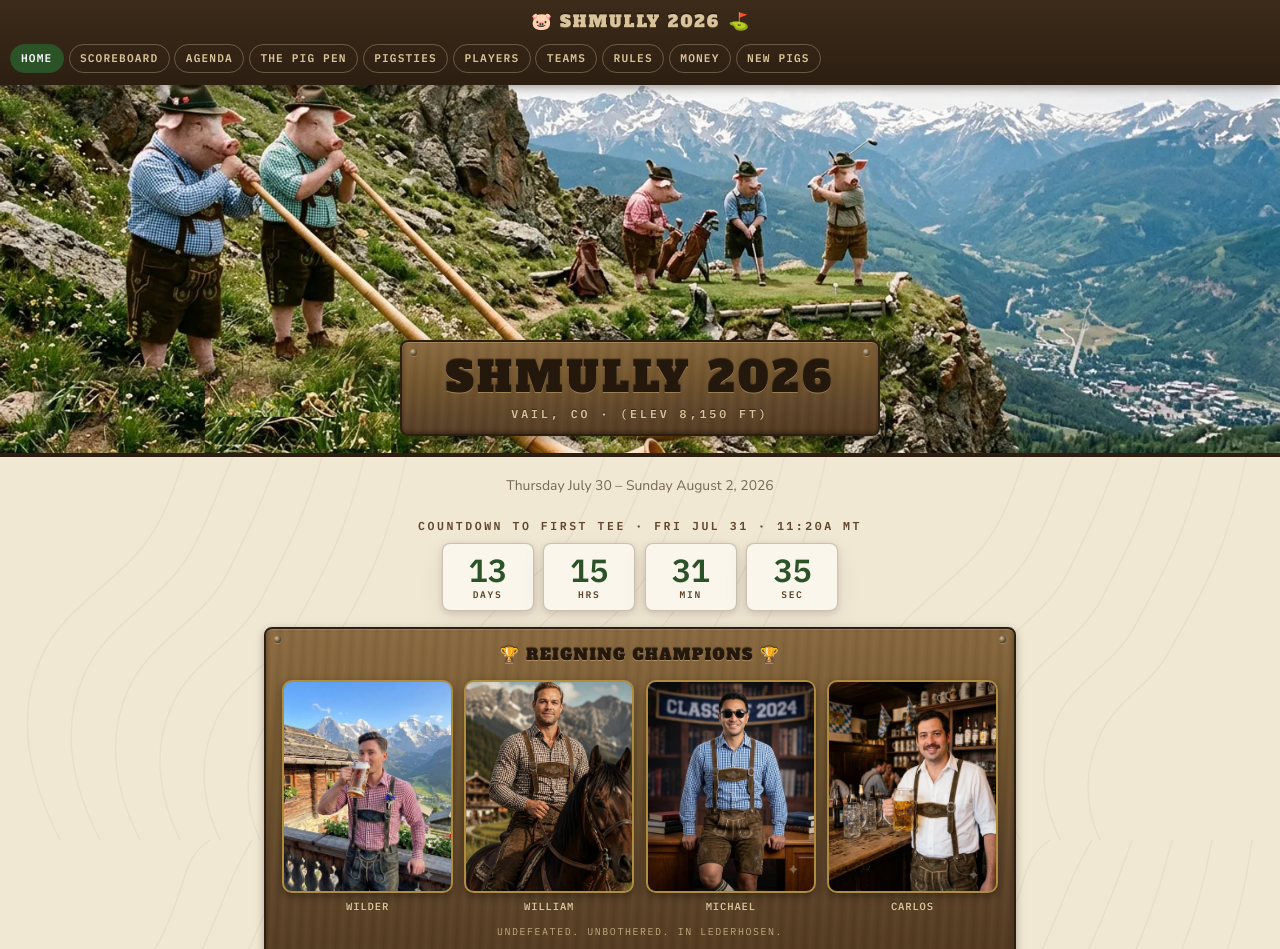
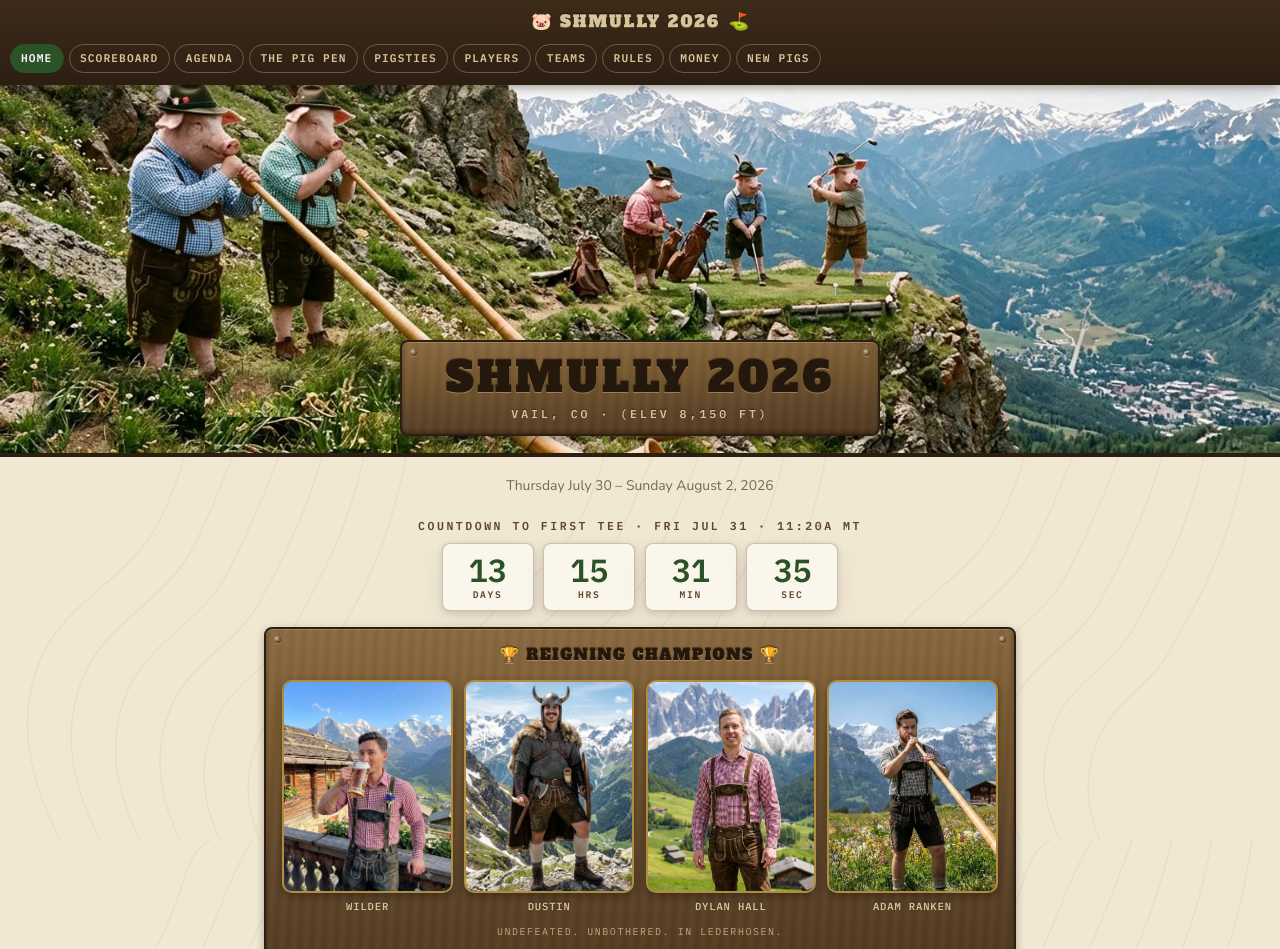
Before and after one commit to jwheuga/shmully.pigs, a React (Vite) app: page / in a window 1280 px wide. Shown: the top 949 px of the page. Built offline with nearby package versions, Linux system fonts and the light colour scheme.

Commit message:
Update reigning champions to Wilder, Dustin, Dylan Hall, Adam Ranken
Co-Authored-By: Claude Fable 5 <noreply@anthropic.com>
Claude-Session: https://claude.ai/code/session_01SJPHoPtUMUXEp9TjDtaQgt

```diff
--- a/src/data/content.ts
+++ b/src/data/content.ts
@@ -42,9 +42,9 @@ export const trip = {
 export const reigningChampions = {
   champs: [
     { name: 'Wilder', photo: '/players/wilder-v3.webp' },
-    { name: 'William', photo: '/champs/william-v2.webp' },
-    { name: 'Michael', photo: '/champs/michael.webp' },
-    { name: 'Carlos', photo: '/champs/carlos-v2.webp' },
+    { name: 'Dustin', photo: '/players/dustin.webp' },
+    { name: 'Dylan Hall', photo: '/players/dylan.webp' },
+    { name: 'Adam Ranken', photo: '/players/adam.webp' },
   ],
   note: 'Undefeated. Unbothered. In lederhosen.',
 }
```
